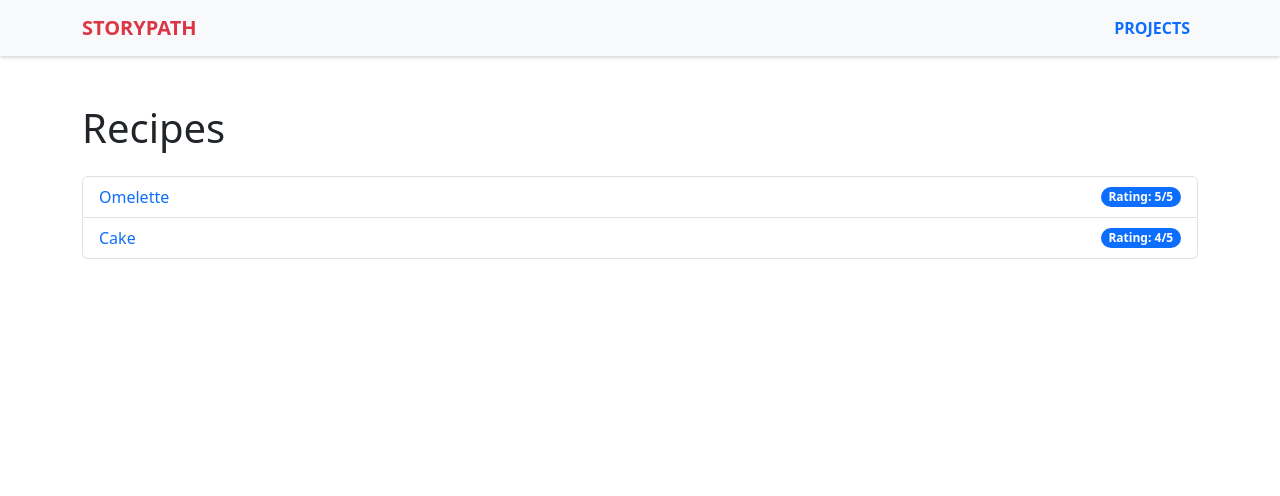
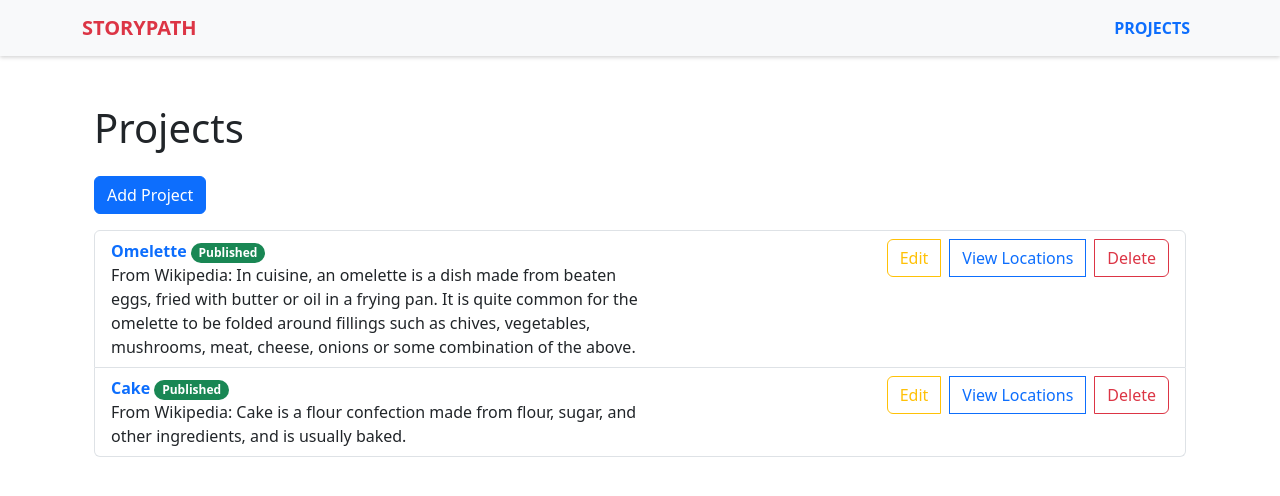
Before and after one commit to LargePenguin034/COMP2140-story-path, a React (Vite) app: page /projects in a window 1280 px wide. Shown: the top 496 px of the page. Built offline with nearby package versions, Linux system fonts and the light colour scheme.

Commit message:
Completed ProjectScreen

```diff
--- a/src/components/Home.jsx
+++ b/src/components/Home.jsx
@@ -15,7 +15,7 @@ function Home() {
             <li>create tours for all ages</li>
             <li>engaging experiences</li>
           </ul>
-          <Link to="/recipes" className="btn btn-primary">
+          <Link to="/projects" className="btn btn-primary">
             Create a Tour
           </Link>
         </div>
--- a/src/components/RecipeList.jsx
+++ b/src/components/RecipeList.jsx
@@ -1,20 +1,61 @@
-import React from 'react';
-import { Link } from 'react-router-dom';
+import React from "react";
+import { Link } from "react-router-dom";
 
 function RecipeList({ recipes }) {
   return (
     <div>
-      <h1 className="mb-4">Recipes</h1>
-      <ul className="list-group">
-        {recipes.map(recipe => (
-          <li key={recipe.id} className="list-group-item d-flex justify-content-between align-items-center">
-            <Link to={`/recipe/${recipe.id}`} className="text-decoration-none">
-              {recipe.title}
-            </Link>
-            <span className="badge bg-primary rounded-pill">Rating: {recipe.rating}/5</span>
-          </li>
-        ))}
-      </ul>
+      <div className="container mb-3">
+        <h1 className="mb-4">Projects</h1>
+        <Link to="/projects" className="btn btn-primary">
+          Add Project
+        </Link>
+      </div>
+      <div className="container">
+        <ul className="list-group">
+          {recipes.map((recipe) => (
+            <li
+              key={recipe.id}
+              className="list-group-item d-flex justify-content-between align-items-center"
+            >
+              <div className="col-6">
+                <div className="fw-bold">
+                  <Link
+                    to={`/projects/${recipe.id}`}
+                    className="text-decoration-none"
+                  >
+                    {recipe.title}{" "}
+                    <span className="badge text-bg-success rounded-pill">
+                      Published
+                    </span>
+                  </Link>
+                </div>
+                {recipe.description}
+              </div>
+
+              {/* Buttons aligned to the right */}
+              <div className="d-flex ms-auto align-self-start">
+                <div className="input-group">
+                  <button className="btn btn-outline-warning" type="button">
+                    Edit
+                  </button>
+                  <button
+                    className="btn btn-outline-primary ms-2"
+                    type="button"
+                  >
+                    View Locations
+                  </button>
+                  <button
+                    className="btn btn-outline-danger ms-2"
+                    type="button"
+                  >
+                    Delete
+                  </button>
+                </div>
+              </div>
+            </li>
+          ))}
+        </ul>
+      </div>
     </div>
   );
 }
```
Also changed, not shown: src/components/Location.jsx (added), src/components/LocationEdit.jsx (added), src/components/LocationList.jsx (added), src/components/Preview.jsx (added), src/components/ProjectEdit.jsx (added).
